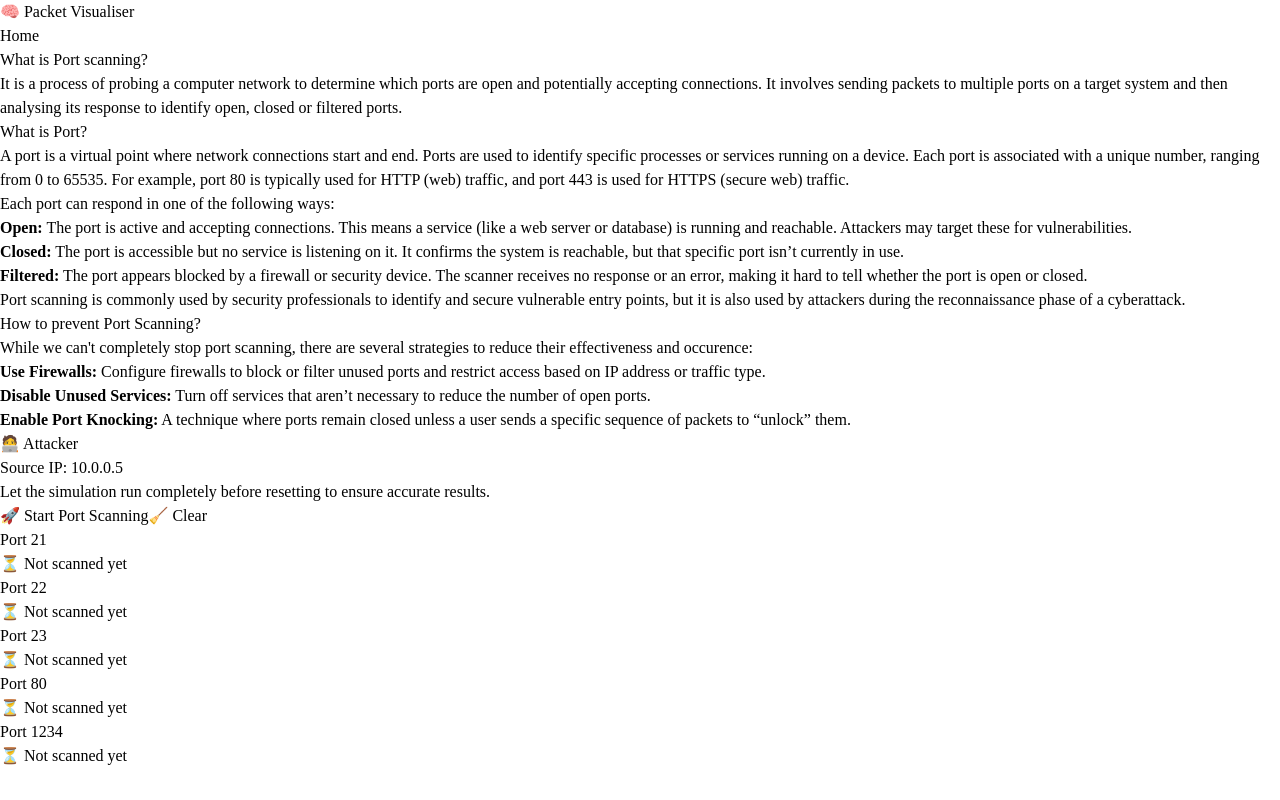
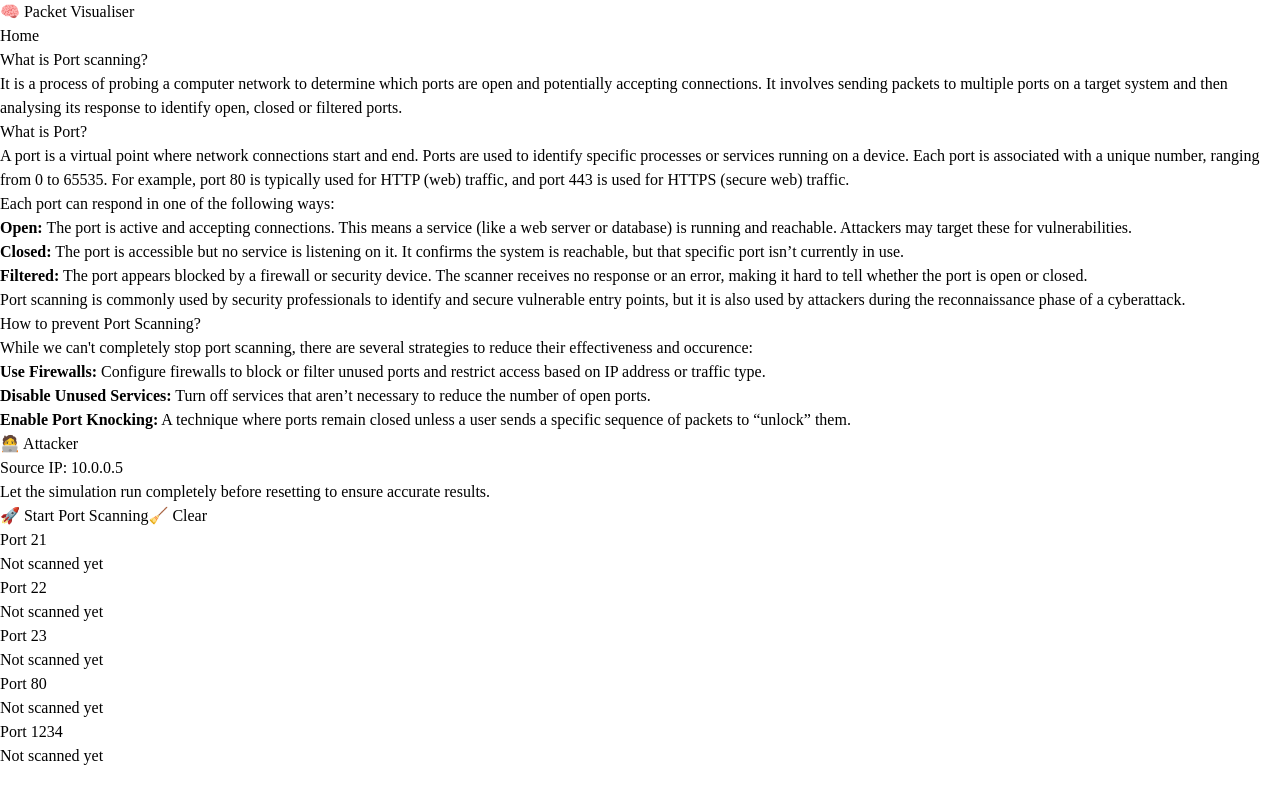
Before and after one commit to AaronthiccThai/NetworkAttackVisualiser, a React (Vite) app in the folder frontend/: page /portscan in a window 1280 px wide. Built offline with nearby package versions, Linux system fonts and the light colour scheme.

Commit message:
minor edits around to text

```diff
--- a/frontend/src/pages/Home.jsx
+++ b/frontend/src/pages/Home.jsx
@@ -7,8 +7,8 @@
           Aaron Thai - z5481487, COMP6841 25T2
         </div>
         <div className="text-center mt-24 text-black">
-          <h1 className="text-3xl font-bold mb-4">Network Packet Visualiser</h1>
-          <h2 className="mb-4">This is a simple network packet visualiser that showcases what some network attacks look like.</h2>
+          <h1 className="text-3xl font-bold mb-4">Network Attack Visualiser</h1>
+          <h2 className="mb-4">This is a simple network attack visualiser that showcases what some network attacks look like.</h2>
           <h2 className="mb-4">
             Network attacks are important to understand as they are significant threat to individuals and organisations.
           </h2>
--- a/frontend/src/pages/PortScan.jsx
+++ b/frontend/src/pages/PortScan.jsx
@@ -190,7 +190,7 @@ const PortScan = () => {
                     )}
                   </>
                 ) : (
-                  <p className="text-gray-600">⏳ Not scanned yet</p>
+                  <p className="text-gray-600"> Not scanned yet</p>
                 )}
                 {result && <Xarrow start="attacker" end={id} />}
               </div>
```
